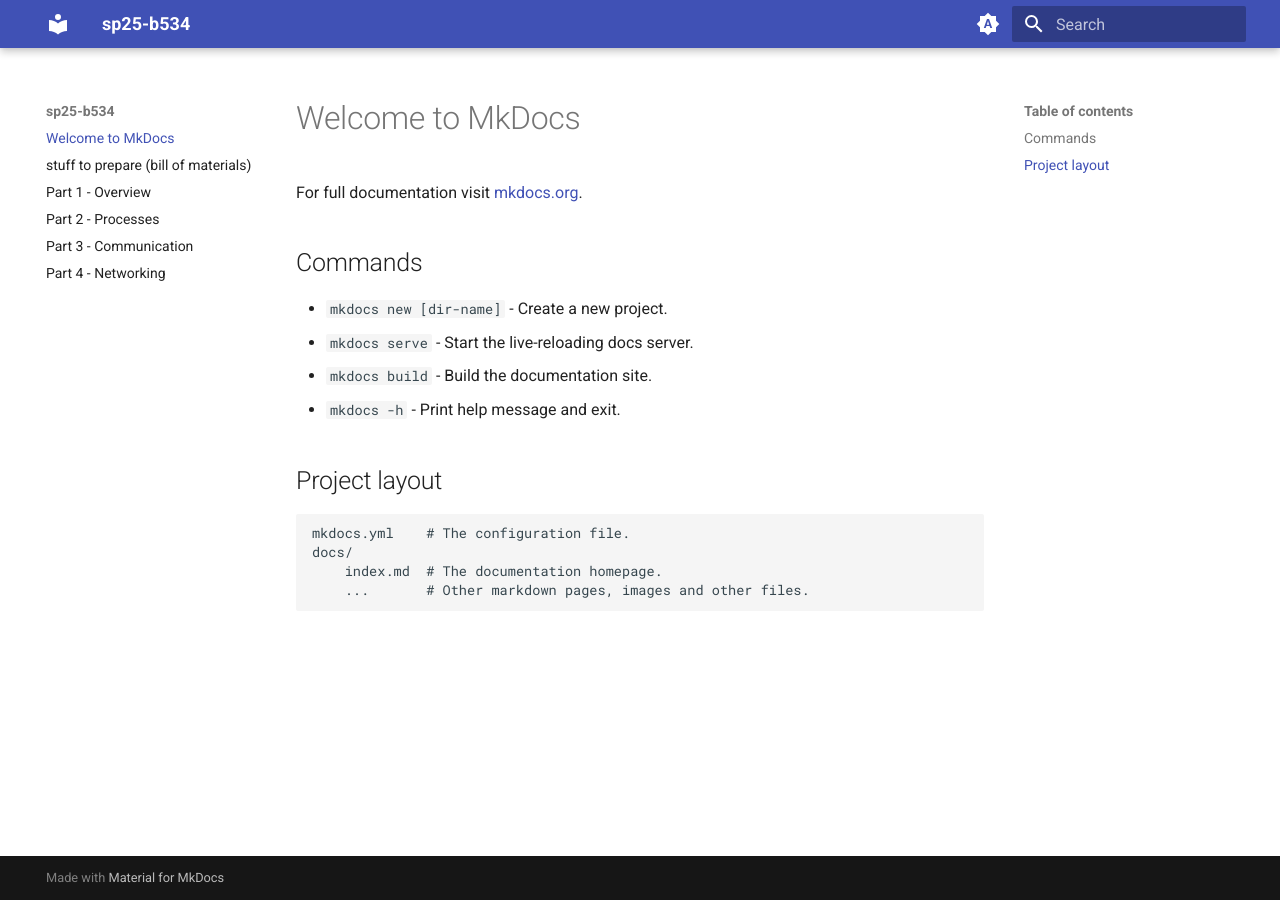
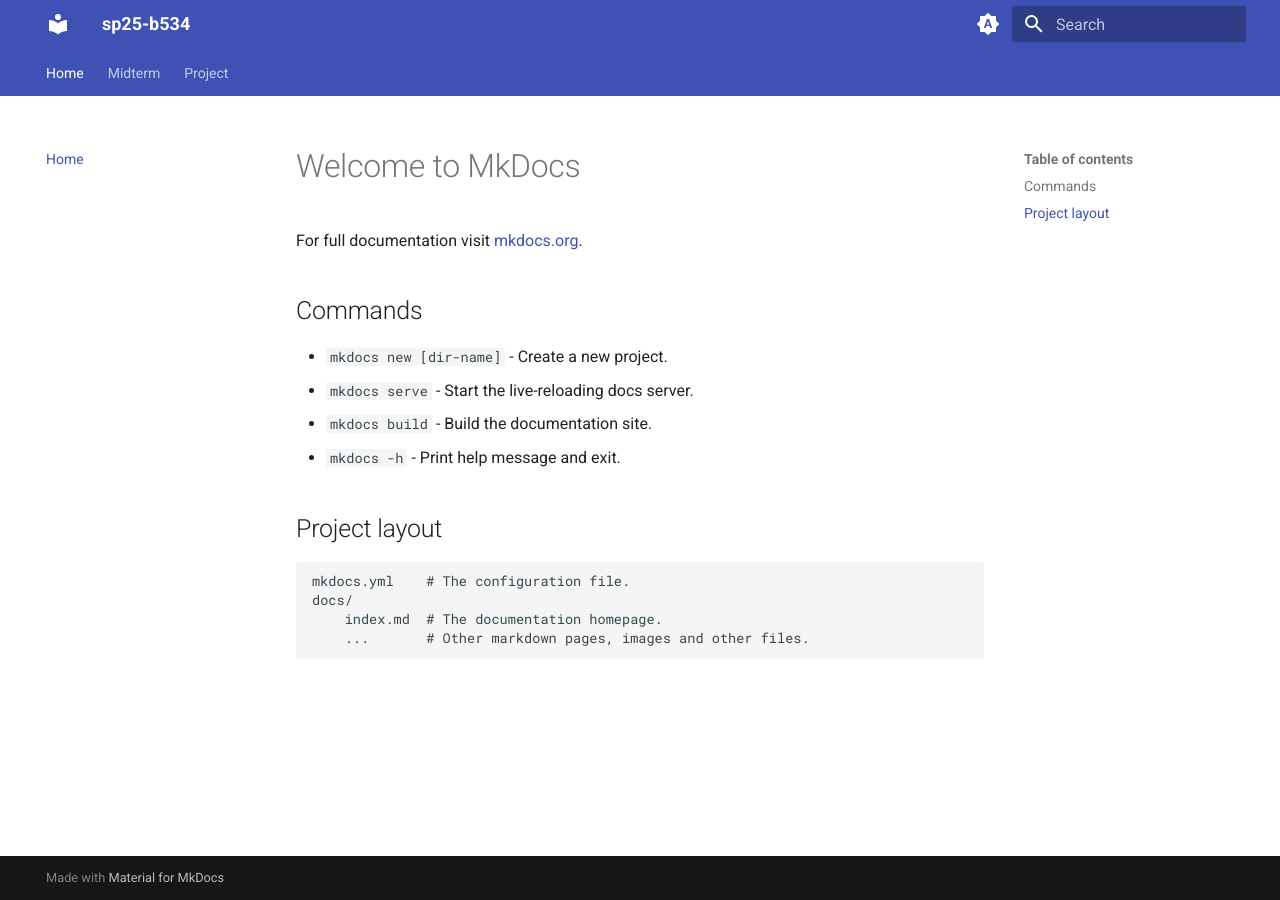
Before and after one commit to deven367/sp25-b534, an MkDocs documentation site: the page built from docs/index.md, in a window 1280 px wide. Built offline with MkDocs 1.6.1 and Material for MkDocs 9.7.7, drawn with Linux system fonts in a browser that asks for light colours; some of the changed lines change nothing that is shown.

Commit message:
setting up navigation

```diff
--- a/mkdocs.yml
+++ b/mkdocs.yml
@@ -22,3 +22,15 @@
       toggle:
         icon: material/brightness-4
         name: Switch to system preference
+  features:
+    - navigation.tabs
+
+nav:
+  - Home: index.md
+  - Midterm:
+    - midterm-prep.md
+    - part-1.md
+    - part-2.md
+    - part-3.md
+    - part-4.md
+  - Project: project.md
```
